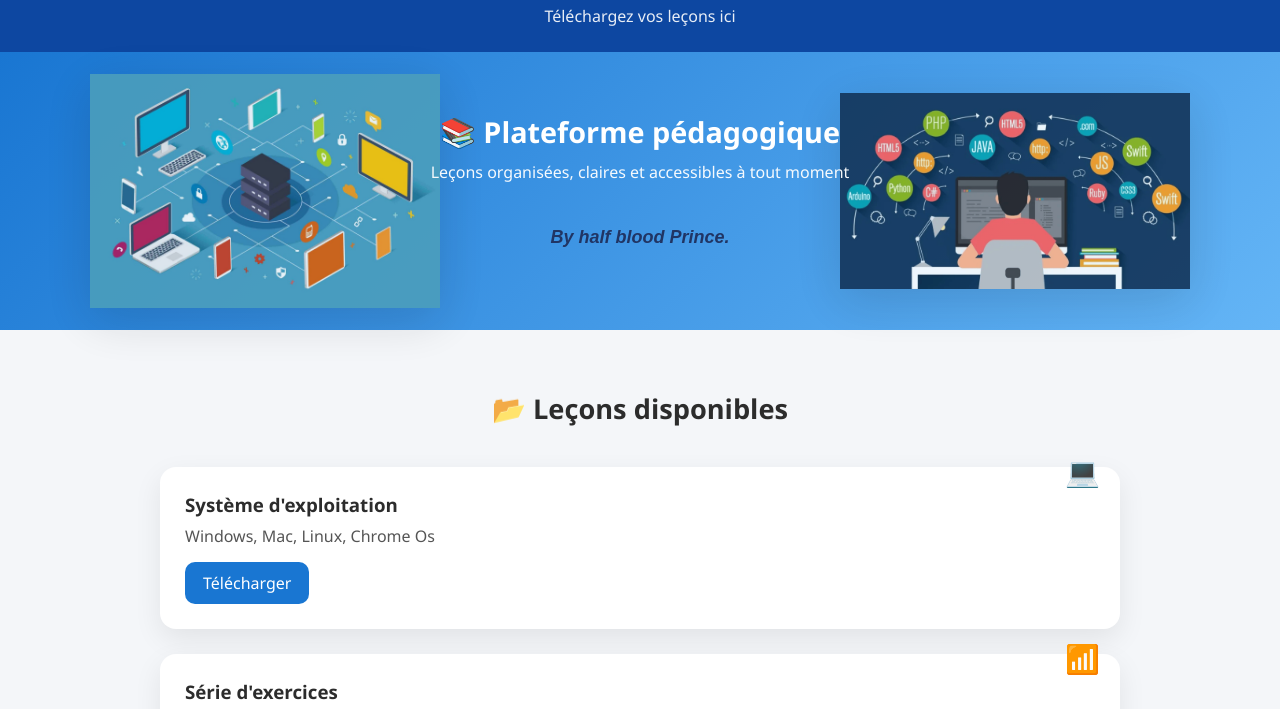
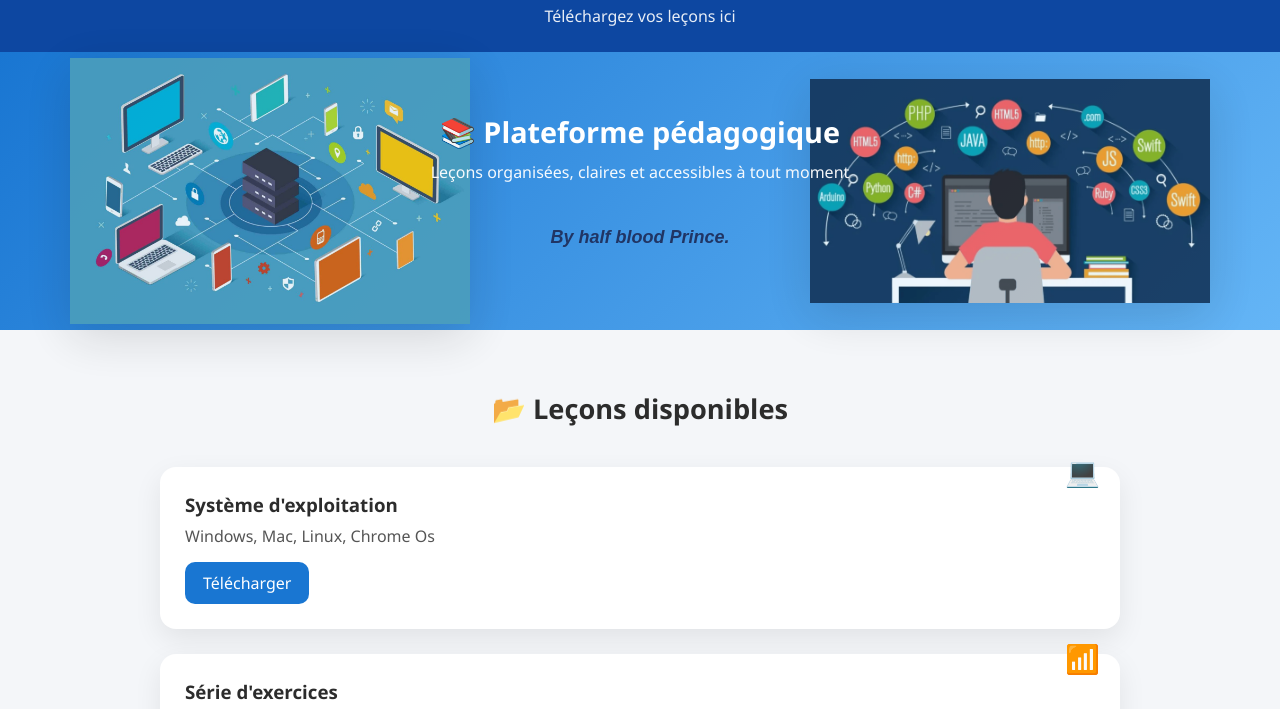
Before and after one commit to katchan18/Courses, a plain HTML site: page index.html in a window 1280 px wide. Shown: the part 71-780 px from the top of the page. Drawn offline with Linux system fonts and the light colour scheme.

Commit message:
Update style.css

```diff
--- a/style.css
+++ b/style.css
@@ -116,18 +116,18 @@ header p {
 
 /* IMAGES */
 .side-image {
-    width: 350px;
+    width: 400px;
     position: absolute;
     opacity: 0.9;
     filter: drop-shadow(0 12px 25px rgba(0,0,0,0.15));
 }
 
 .side-image.left {
-    left: 90px;
+    left: 70px;
 }
 
 .side-image.right {
-    right: 90px;
+    right: 70px;
 }
 
 /* LESSONS */
```
